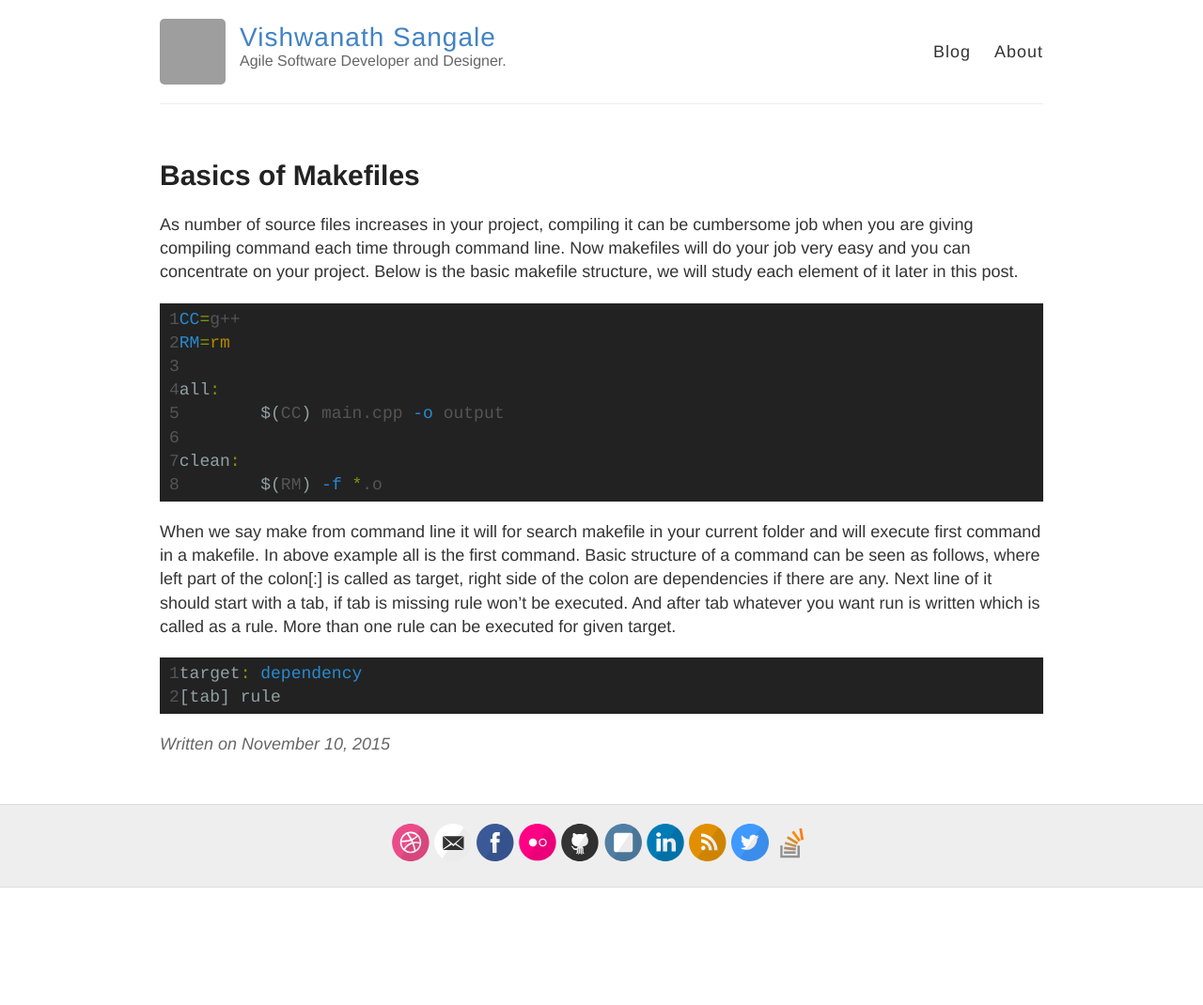
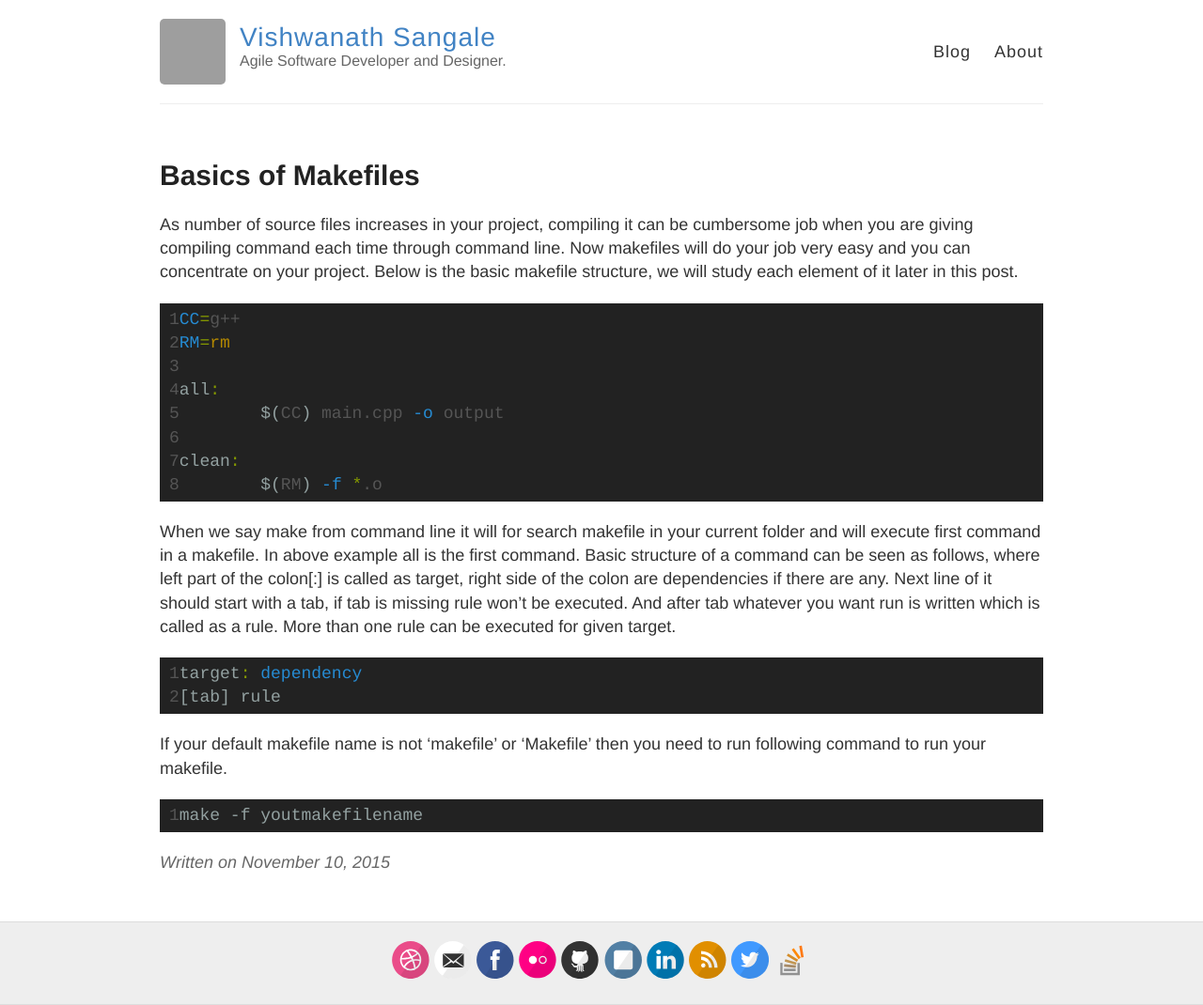
Before and after one commit to vishsangale/vishsangale.github.io, a Jekyll site: the page built from _posts/2015-11-10-Basics-of-Makefiles.md, in a window 1280 px wide. Shown: the whole page at 94% size. Built offline with Jekyll 4.4.1, drawn with Linux system fonts in a browser that asks for light colours; comment, search, counter and statistics services are not loaded; before the commit the page ends 945 px from its top, so only the background shows below that; grey boxes are pictures that could not be loaded.

Commit message:
First blog-Makefiles

```diff
--- a/_posts/2015-11-10-Basics-of-Makefiles.md
+++ b/_posts/2015-11-10-Basics-of-Makefiles.md
@@ -25,3 +25,9 @@ target: dependency
 [tab] rule
 
 {% endhighlight %}
+
+If your default makefile name is not 'makefile' or 'Makefile' then you need to run following command to run your makefile.
+
+{% highlight make linenos %}
+make -f youtmakefilename
+{% endhighlight %}
```
Also changed, not shown: 1 other file.
